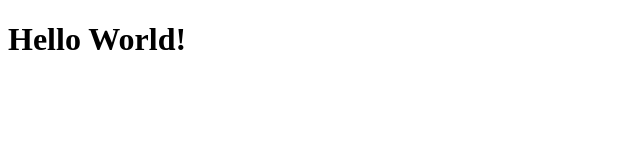
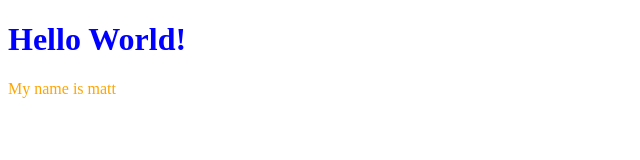
Before and after one commit to myoshik27/basic_repo, a plain HTML site: page index.html in a window 1280 px wide. Shown: the whole page, without its empty margins (0-640 px from the left). Drawn offline with Linux system fonts and the light colour scheme.

Commit message:
added p tag and style

```diff
--- a/index.html
+++ b/index.html
@@ -7,5 +7,6 @@
 	</head>
 	<body>
 		<h1>Hello World!</h1>
+		<p>My name is matt</p>
 	</body>
 </html>
--- a/style.css
+++ b/style.css
@@ -0,0 +1,6 @@
+h1{
+	color: blue;
+}
+p{
+	color:orange;
+}
```
Also changed, not shown: commands.txt.
